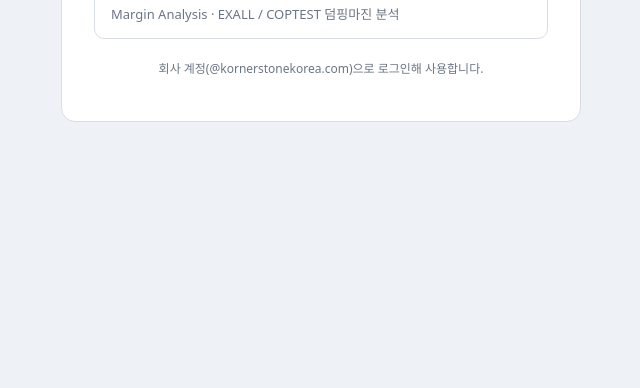
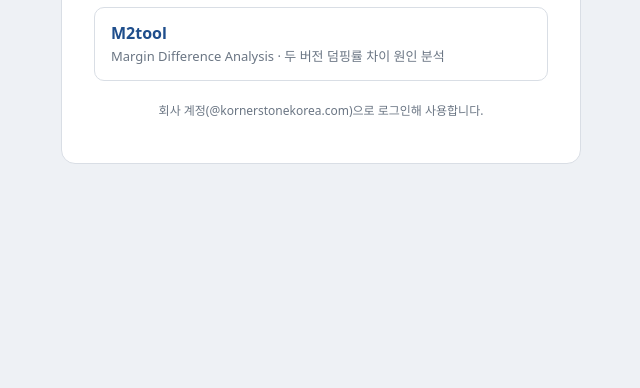
Before and after one commit to kornerstonekorea/kornerstonekorea.github.io, a plain HTML site: page index.html in a window 1280 px wide. Shown: the part 412-800 px from the top of the page, without its empty margins (319-959 px from the left). Drawn offline with Linux system fonts and the light colour scheme.

Commit message:
M2tool 링크 추가

```diff
--- a/index.html
+++ b/index.html
@@ -34,6 +34,9 @@
   <a class="tool" href="/mtool/">
     <div><b>M.Tool</b><span>Margin Analysis · EXALL / COPTEST 덤핑마진 분석</span></div>
   </a>
+  <a class="tool" href="/m2tool/">
+    <div><b>M2tool</b><span>Margin Difference Analysis · 두 버전 덤핑률 차이 원인 분석</span></div>
+  </a>
   <p class="foot">회사 계정(@kornerstonekorea.com)으로 로그인해 사용합니다.</p>
 </main>
 </body>
```
